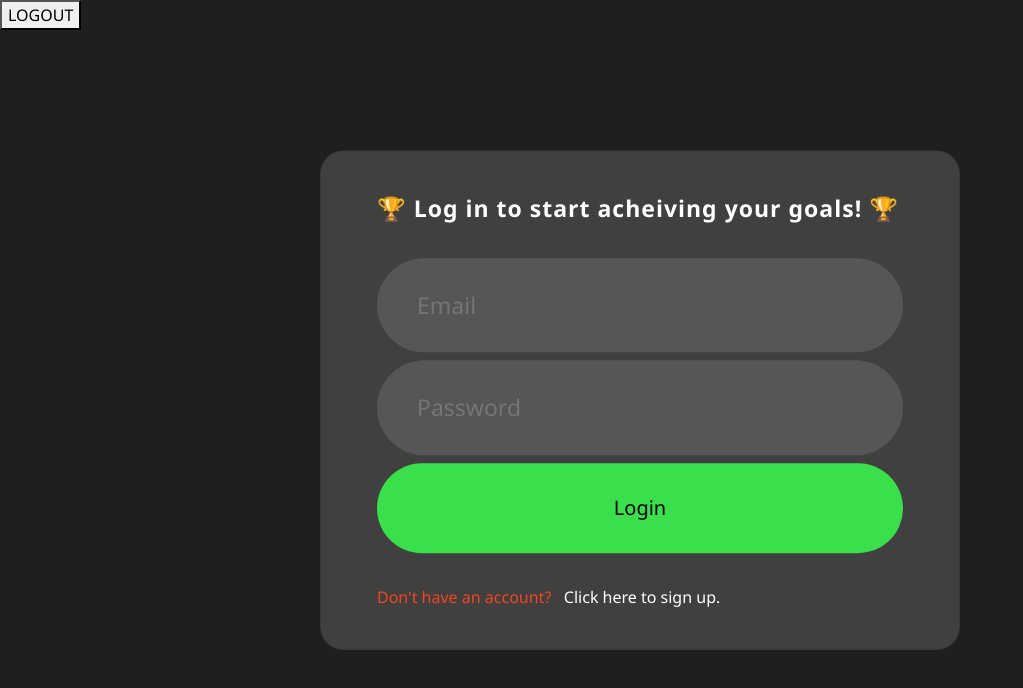
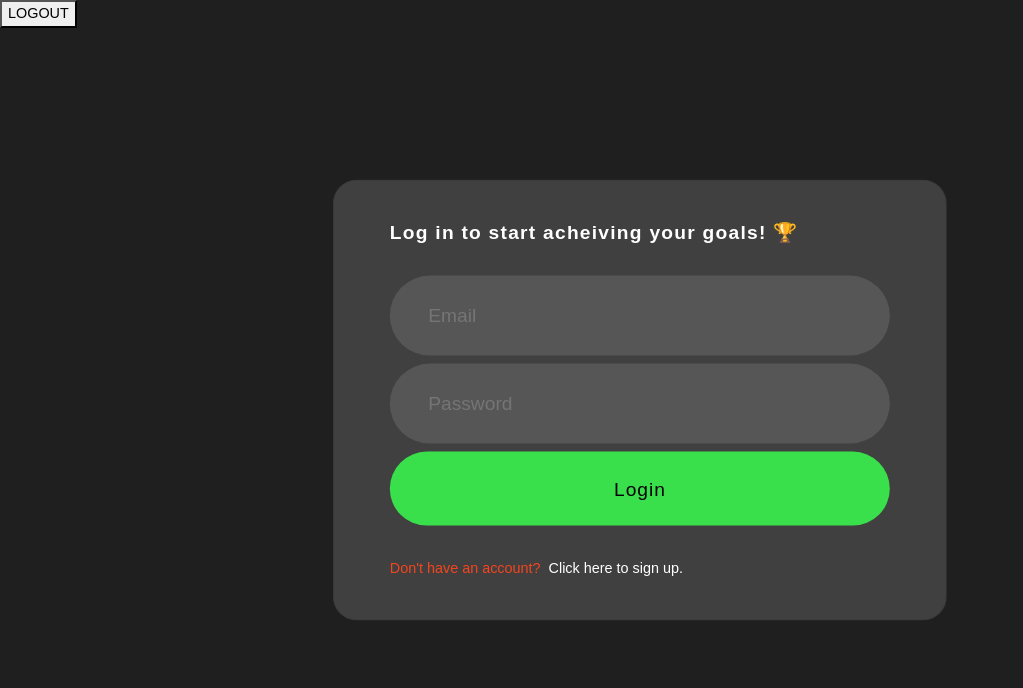
Before and after one commit to brett-yoncak/end-goal-2, a Vue app: page /login in a window 1280 px wide. Shown: the top 688 px of the page, without its empty margins (0-1023 px from the left). Built offline with nearby package versions, Linux system fonts and the light colour scheme.

Commit message:
finished creating font scales and fixed the state reset.

```diff
--- a/package.json
+++ b/package.json
@@ -11,8 +11,10 @@
   "dependencies": {
     "core-js": "^3.8.3",
     "firebase": "^9.9.1",
+    "lodash": "^4.17.21",
     "mitt": "^3.0.0",
     "pinia": "^2.0.17",
+    "pinia-plugin-firestore-sync": "^1.1.0",
     "pinia-plugin-persistedstate": "^2.1.0",
     "vue": "^3.2.13",
     "vue-router": "^4.1.3",
--- a/src/App.vue
+++ b/src/App.vue
@@ -36,7 +36,9 @@ const logout = () => {
 <template>
   <AppNotification class="noti" />
   <button @click="logout">
-    LOGOUT
+    <p>
+      LOGOUT
+    </p>
   </button>
 
   <RouterView />
--- a/src/components/CleanButton.vue
+++ b/src/components/CleanButton.vue
@@ -15,17 +15,16 @@ const props = defineProps (
 
 <template>
   <button :class="['clean-button', background]">
-    {{ text }}
+    <h2>{{ text }}</h2>
   </button>
 </template>
 
 <style lang="scss" scoped>
 .clean-button {
-  padding: 30px;
+  padding: 1.6rem;
   width: 100%;
   border: none;
   border-radius: 80px;
-  font-size: 20px
 }
 
 .green {
--- a/src/main.js
+++ b/src/main.js
@@ -3,6 +3,7 @@ import { createApp } from 'vue'
 import App from './App.vue'
 import { createPinia } from 'pinia'
 import piniaPluginPersistedstate from 'pinia-plugin-persistedstate'
+import storeReset from "@/storeReset.js"
 import router from './router'
 import { initializeApp } from 'firebase/app'
 import { getFirestore } from 'firebase/firestore'
@@ -31,6 +32,7 @@ const FirestorePlugin = {
 const pinia = createPinia()
 
 pinia.use(piniaPluginPersistedstate)
+pinia.use(storeReset)
 
 const app = createApp(App)
 
--- a/src/store/UserStore.js
+++ b/src/store/UserStore.js
@@ -1,15 +1,5 @@
 import { defineStore } from 'pinia'
 import { EventBus } from '@/event-bus'
-
-const defaultState = {
-  loggedIn: false,
-  name: '',
-  currentEndGoal: '',
-  endGoals: [],
-  tasks: [],
-  archives: [],
-  alert: false
-}
 
 export const useUserStore = defineStore('userStore', {
   state() {
@@ -20,14 +10,13 @@ export const useUserStore = defineStore('userStore', {
       endGoals: [],
       tasks: [],
       archives: [],
-      alert: false
     }
   },
 
   getters: {},
 
   actions: {
-    login(userId) {
+    login() {
       if(!this.loggedIn){
         EventBus.emit('notify', {
           type: 'success',
@@ -45,7 +34,7 @@ export const useUserStore = defineStore('userStore', {
           header: 'Goodbye!',
           message: 'Have a nice day.',
         })
-        this.reset()
+        this.$reset()
       } else {
         EventBus.emit('notify', {
           type: 'error',
@@ -55,10 +44,6 @@ export const useUserStore = defineStore('userStore', {
       }
     },
 
-    reset() {
-      Object.assign(this, defaultState)
-    },
-
     setName(name) {
       this.name = name
     }
--- /dev/null
+++ b/src/storeReset.js
@@ -0,0 +1,6 @@
+import cloneDeep from 'lodash'
+
+export default function storeReset({ store }) {
+  const initialState = cloneDeep(store.$state)
+  store.$reset = () => store.$patch(cloneDeep(initialState))
+}
--- a/src/styles/global.scss
+++ b/src/styles/global.scss
@@ -1,8 +1,8 @@
 .text-input-container {
     color: white;
     border: none;
-    padding: 30px 0 30px 40px ;
-    font-size: 23px;
+    padding: 1.6rem 0 1.6rem 2.4rem ;
+    font-size: var(--fs-norm);
     background: #565656;
     border-radius: 80px;
     width: 100%;
@@ -11,21 +11,18 @@
 
 .card {
     position: absolute;
-    top: 50%;
-    left: 50%;
+    top: 50vh;
+    left: 50vw;
     transform: translate(-50%, -50%);
     background: #404040;
     border-radius: 24px;
-    padding:24px;
-    max-height: 720px;
-    width: 640px;
-    grid-template-rows: 24px 64px 448px auto;
+    min-width: 420px;
+    width: 48vw;
     padding: 40px;
     box-sizing: border-box;
 }
 
 .heading {
-    font-size: 23px;
     font-weight: bold;
     color: white;
     letter-spacing: 1px;
@@ -38,9 +35,7 @@
 }
 
 .bottom-bar {
-    display: flex;
     padding: 16px 16px 0 16px;
-    font-size: 16px;
 }
 
 .form {
@@ -50,14 +45,14 @@
     width: 100%;
  }
 
+.router {
+    display: flex;
+    text-decoration: none;
+}
+
 //COLORS
 $green: #3AE04B;
 
 $red: #F3451E;
 
 $grey: #565656;
-
-
-//TYPOGRAPHY
-$f1: 23px;
-$f2: 16px;
--- a/src/styles/main.scss
+++ b/src/styles/main.scss
@@ -15,5 +15,42 @@ body {
 
 #app {
   height: 100%;
-  font-family:'Segoe UI', Tahoma, Geneva, Verdana, sans-serif;
+  font-family: Arial, Helvetica, sans-serif;
 }
+
+
+//TYPOGRAPHY
+:root {
+  --fs-norm: clamp(0.8rem, 1.5vw, 2rem);
+  --fs-small: clamp(.75rem, 1.5vw, .9rem);
+}
+
+*,
+*::before,
+*::after {
+  box-sizing: border-box;
+}
+
+body,
+h1,
+h2,
+p
+{
+  margin: 0;
+  padding: 0;
+}
+
+h1 {
+  font-size: var(--fs-norm);
+  letter-spacing: 1.25px;
+  font-weight: 600;
+}
+
+h2 {
+  font-size: var(--fs-norm);
+  letter-spacing: 1px;
+}
+
+p {
+  font-size: var(--fs-small);
+}
--- a/src/views/LoginView.vue
+++ b/src/views/LoginView.vue
@@ -13,7 +13,6 @@ const userStore = useUserStore()
 let email = ref('')
 let password = ref('')
 
-let alert = userStore.alert
 let alertType = ref('')
 let alertHeader = ref('')
 let alertMessage = ref('')
@@ -71,7 +70,7 @@ const login = () => {
 <template>
   <div class="card">
     <header class="heading">
-      <span>🏆 Log in to start acheiving your goals! 🏆</span>
+      <h1>Log in to start acheiving your goals! 🏆</h1>
     </header>
 
     <main class="content">
@@ -96,17 +95,14 @@ const login = () => {
     </main>
 
     <div class="bottom-bar">
-      <router-link
-        to="/register"
-        style="text-decoration: none"
-      >
-        <span class="reminder-text">
+      <router-link to="/register" class="router">
+        <p class="reminder-text">
           Don't have an account? &nbsp;
-        </span>
+        </p>
 
-        <span class="normal-text">
+        <p class="normal-text">
           Click here to sign up.
-        </span>
+        </p>
       </router-link>
     </div>
   </div>
--- a/src/views/NewGoalView.vue
+++ b/src/views/NewGoalView.vue
@@ -16,12 +16,12 @@ let dayName = ref(getDate)
 
 <template>
   <div class="card">
-    <span class="top-bar">
+    <p class="top-bar">
       Happy {{ dayName }}, {{ name }}!
-    </span>
+    </p>
 
     <header class="heading">
-      <span>What is your End Goal?</span>
+      <h1>What is your End Goal?</h1>
     </header>
 
     <main class="content">
@@ -41,13 +41,13 @@ let dayName = ref(getDate)
     </main>
 
     <div class="bottom-bar">
-      <span class="reminder-text">
+      <p class="reminder-text">
         Reminder: &nbsp;
-      </span>
+      </p>
 
-      <span class="normal-text">
-        Goals should be generalized and long-term. Keep it broad.
-      </span>
+      <p class="normal-text">
+        Goals should be generalized and long-term.
+      </p>
     </div>
   </div>
 </template>
@@ -63,7 +63,6 @@ let dayName = ref(getDate)
 
 .top-bar {
    color: white;
-   font-size: $f2;
   padding-left: 16px;
 }
 </style>
--- a/src/views/RegisterView.vue
+++ b/src/views/RegisterView.vue
@@ -67,7 +67,7 @@ const register = () => {
 <template>
   <div class="card">
     <header class="heading">
-      <span>Create your account to get started! 💪</span>
+      <h1>Create your account to get started! 💪</h1>
     </header>
 
     <article class="content">
@@ -104,13 +104,13 @@ const register = () => {
 
     <div class="bottom-bar">
       <router-link class="router" to="/login">
-        <span class="reminder-text">
+        <p class="reminder-text">
           Already have an account? &nbsp;
-        </span>
+        </p>
 
-        <span class="normal-text">
+        <p class="normal-text">
           Click here to login.
-        </span>
+        </p>
       </router-link>
     </div>
   </div>
```
Also changed, not shown: 1 other file (tests, documents, lock files or other folders).
